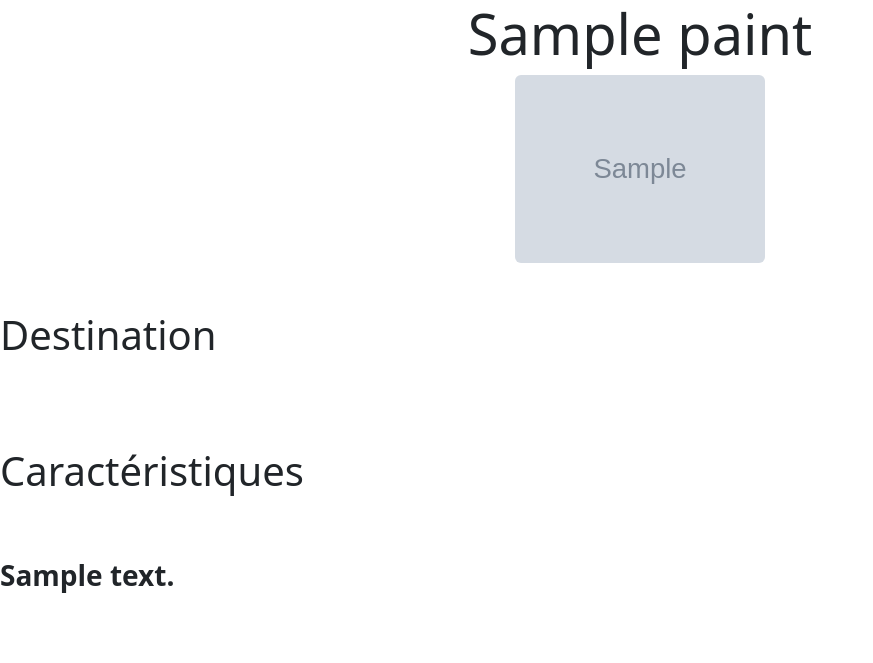
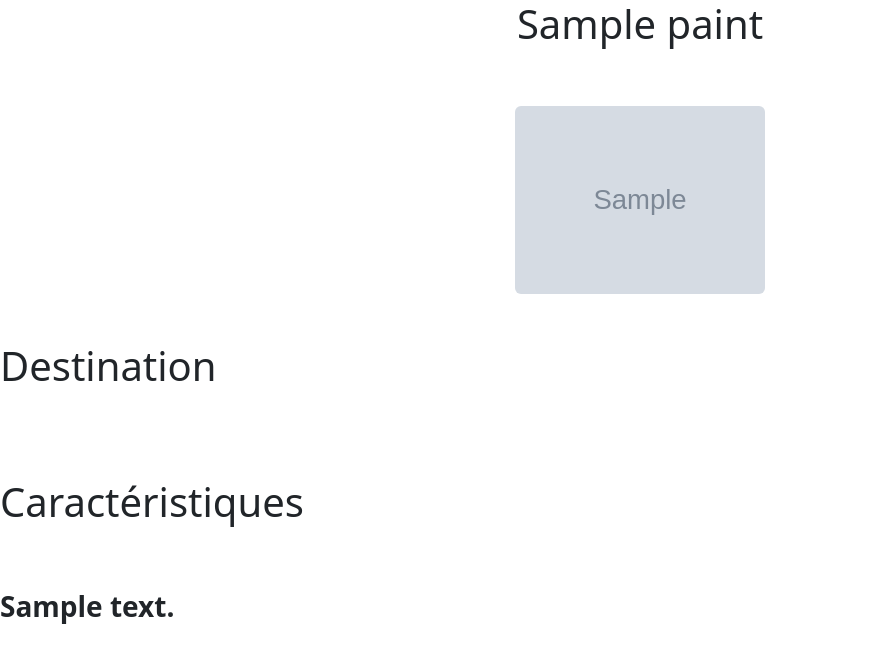
Before and after one commit to Alexandre71100/Qualideco, a Symfony app: template templates/paints/ficheproduitpaints.html.twig in a window 1280 px wide. Shown: the top 663 px of the page, without its empty margins (0-873 px from the left). Run offline with Twig, Linux system fonts and the light colour scheme; the template is opened without the code that fills it: most values are stand-ins (such as "Sample title", 1, 10 or a date in 2020); grey boxes marked "Sample" are stand-in pictures; some libraries are stand-ins or nearby versions.

Commit message:
modif base paints

```diff
--- a/public/css/ficheproduit.css
+++ b/public/css/ficheproduit.css
@@ -0,0 +1,5 @@
+
+
+img{
+    margin-top: 50px;
+}
--- a/src/Controller/PaintsController.php
+++ b/src/Controller/PaintsController.php
@@ -15,6 +15,8 @@ class PaintsController extends AbstractController
     #[Route('/paints', name: 'app_paints')]
     public function index(PaintsRepository $paintsRepository, PaginatorInterface $paginatorInterface, Request $request): Response
     {
+
+
         $paints = $paginatorInterface->paginate(
             $paintsRepository->findAll(),
             $request->query->getInt('page', 1),
--- a/templates/paints/ficheproduitpaints.html.twig
+++ b/templates/paints/ficheproduitpaints.html.twig
@@ -2,7 +2,7 @@
 
 {% block stylesheets %}
     {{parent()}}
-    <link rel="stylesheet" href="css/ficheproduit.css">
+    <link rel="stylesheet" href="/css/ficheproduit.css">
 {% endblock %}
 
 {% block title %}Peintures !{% endblock %}
@@ -10,19 +10,19 @@
 
 {% block body %}
 
-   <h1 class="display-4 text-center">{{ paints.title }}</h1>
+   <h1 class="display-4 text-center fs-1">{{ paints.title }}</h1>
     {# <p class="display-6">{{ paints.price }}€</p> #}
 
 
     {% if vich_uploader_asset(paints, 'coverFile') is not null %}
     <div class="text-center">
-    <img src="{{ paints.cover }}" class="rounded" alt="peinture" width="250px">
+    <img src="{{ paints.cover }}" class="rounded mg" alt="peinture" width="250px">
     </div>
     <h2 class="pt-5 fs-1 pb-4">Destination</h2>
     <p class="fs-4 ms-5"{{paints.destination|nl2br}}</p>
 
     <h2 class="pt-5 fs-1">Caractéristiques</h2>
-    <p class="fs-3 ms-5"{{paints.features|nl2br}}</p>
+    <p class="fs-4 ms-5"{{paints.features|nl2br}}</p>
 
     <h2 class="pt-5 fs-3 fw-bold">{{paints.description|nl2br}}</h2>
 
--- a/templates/paints/index.html.twig
+++ b/templates/paints/index.html.twig
@@ -21,7 +21,7 @@
       <div class="card h-100">
       <div class="card-body text-center">
       <h3 class="text-center card-title">{{ paint.title }}</h3>
-      <img src=" {{ asset(paint.cover ) | imagine_filter('vignette')}}" width="150px">
+      <img src="{{ vich_uploader_asset(paint, 'coverFile')|imagine_filter('vignette') }}" alt="Image">
       <a href="{{ path('ficheproduit_paints', { id: paint.id }) }}" class="btn btn-warning">
       Voir la fiche produit
     </a>
```
Also changed, not shown: public/images/upload/paints/chat5-62bc4b2b090ed489020623.png (deleted), public/images/upload/paints/chat5-62be9f748dd06996997799.png (deleted), public/images/upload/paints/herisson-james-c-flickr-1024x684-62cd7089a083a266736614.jpg (deleted), public/images/upload/paints/innova-calanque-impression-510x701-62d814a8a2148879549787.png (added), public/images/upload/paints/innova-capitole-aqua-primai-510x574-62d812fd1d302923260372.png (renamed from public/images/upload/paints/innova-capitole-aqua-primai-510x574.png), public/images/upload/paints/innova-capitole-classic-imp-510x605-62d8134067f88774619405.png (added), public/images/upload/paints/innovapeinture-62bef15fe3eae995365272.png (deleted), public/images/upload/paints/innovapeinture-62bef16f87b9f357232141.png (deleted), public/images/upload/paints/innovapeinture-62c2a4753c202646449864.png (deleted), public/images/upload/paints/innovapeinture-62c2a4766299c587815223.png (deleted), public/images/upload/paints/innovapeinture-62c2a4769a4fb316595392.png (deleted), public/images/upload/paints/innovapeinture-62c2a476d472b574489482.png (deleted), public/images/upload/paints/innovapeinture-62c2a4771c67d840507704.png (deleted), public/images/upload/paints/innovapeinture-62c2a47755cb0413322029.png (deleted), 1 more files, 1 other file.
